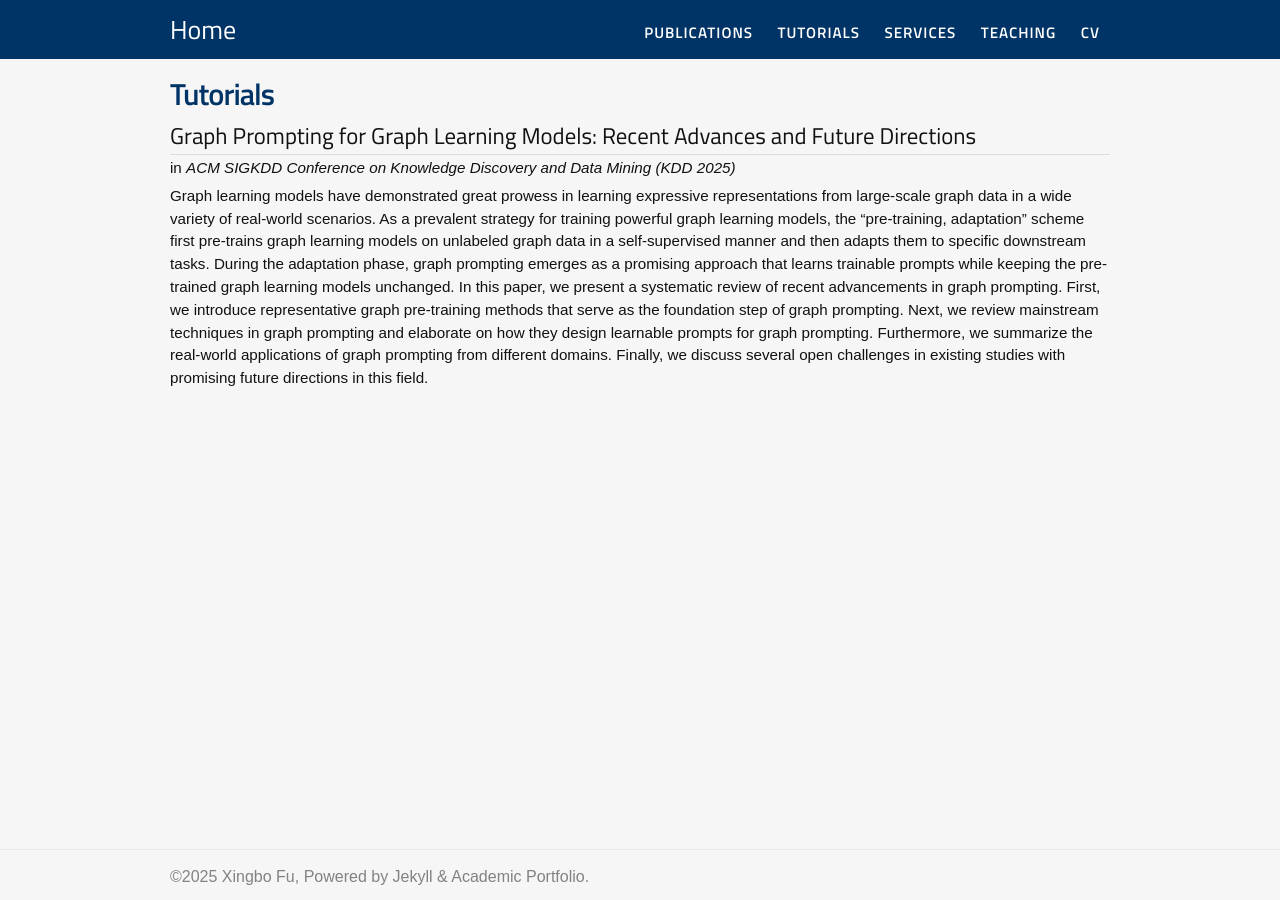
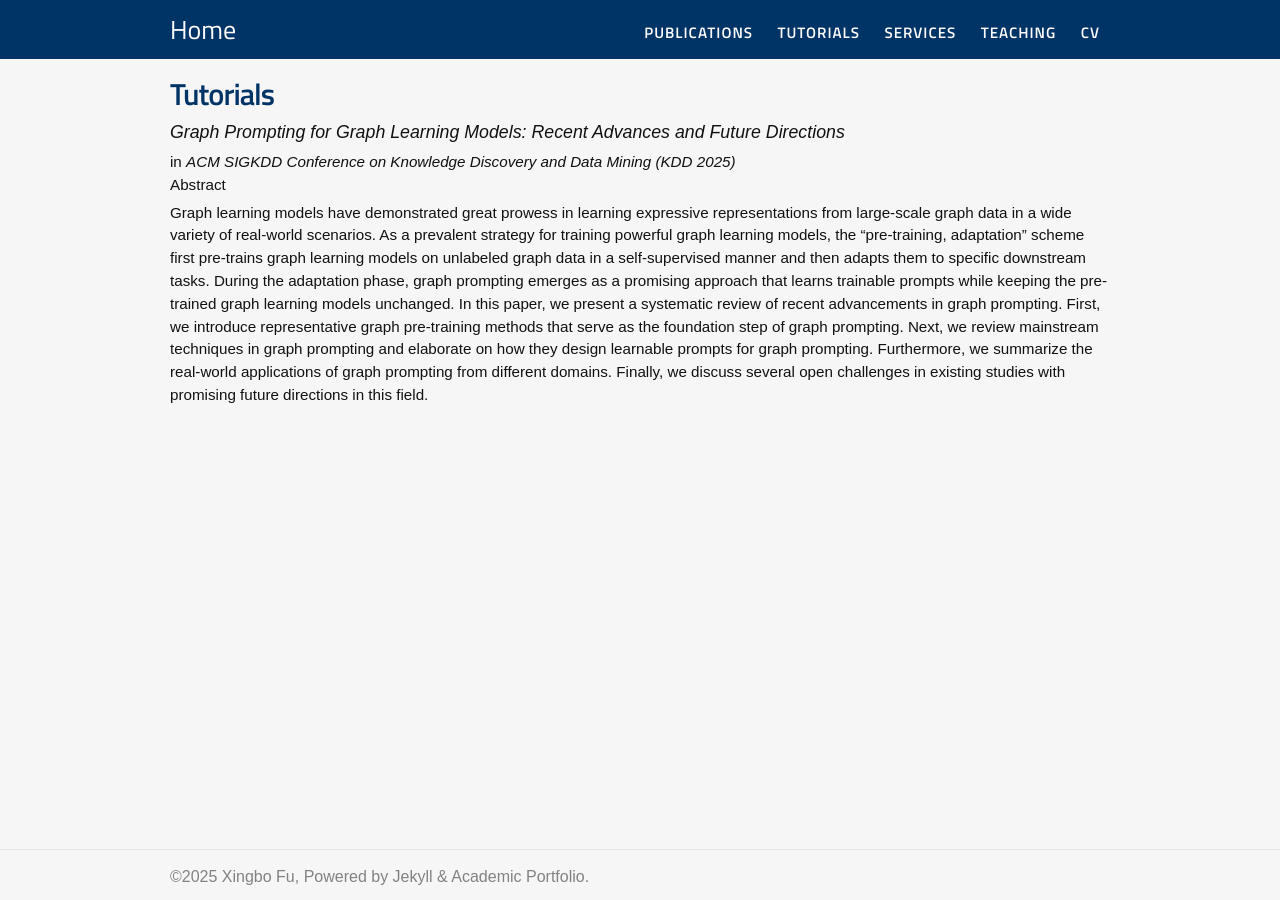
Before and after one commit to xbfu/xbfu.github.io, a Jekyll site: the page built from tutorials/graph-prompting.md, in a window 1280 px wide. Built offline with Jekyll 4.4.1, drawn with Linux system fonts in a browser that asks for light colours; nearby versions of some CDN libraries.

Commit message:
Update graph-prompting.md

```diff
--- a/tutorials/graph-prompting.md
+++ b/tutorials/graph-prompting.md
@@ -4,8 +4,12 @@ title: Tutorials
 permalink: /tutorials/graph-prompting
 ---
 
-<h2>Graph Prompting for Graph Learning Models: Recent Advances and Future Directions</h2>
-<h4>in <i>ACM SIGKDD Conference on Knowledge Discovery and Data Mining (KDD 2025)</i></h4>
+
+### Graph Prompting for Graph Learning Models: Recent Advances and Future Directions
+
+in <i>ACM SIGKDD Conference on Knowledge Discovery and Data Mining (KDD 2025)</i>
+
+#### Abstract
 
 Graph learning models have demonstrated great prowess in learning expressive representations from large-scale graph data in a wide variety of real-world scenarios.
 As a prevalent strategy for training powerful graph learning models, the "pre-training, adaptation" scheme first pre-trains graph learning models on unlabeled graph data in a self-supervised manner and then adapts them to specific downstream tasks.
```
